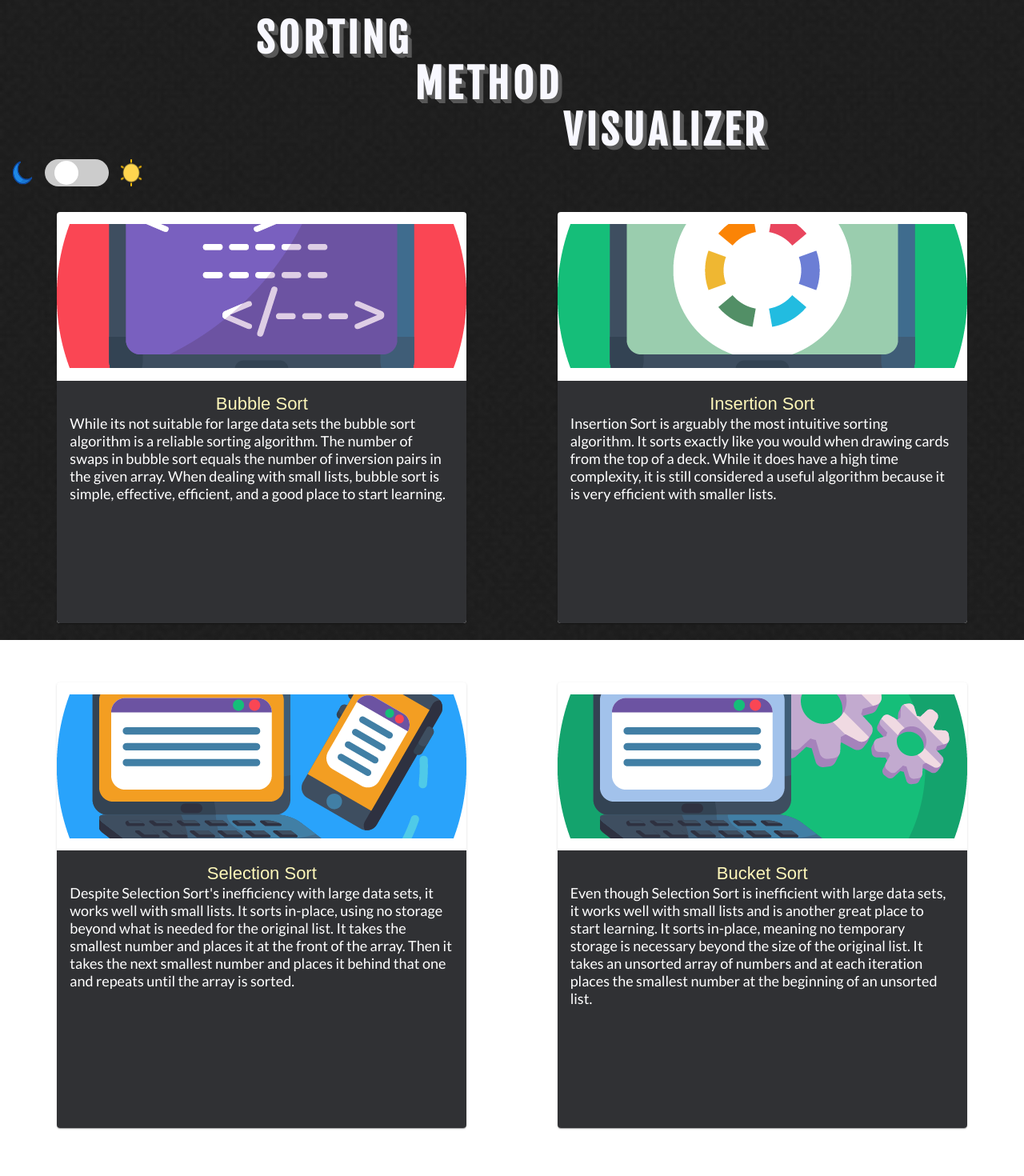
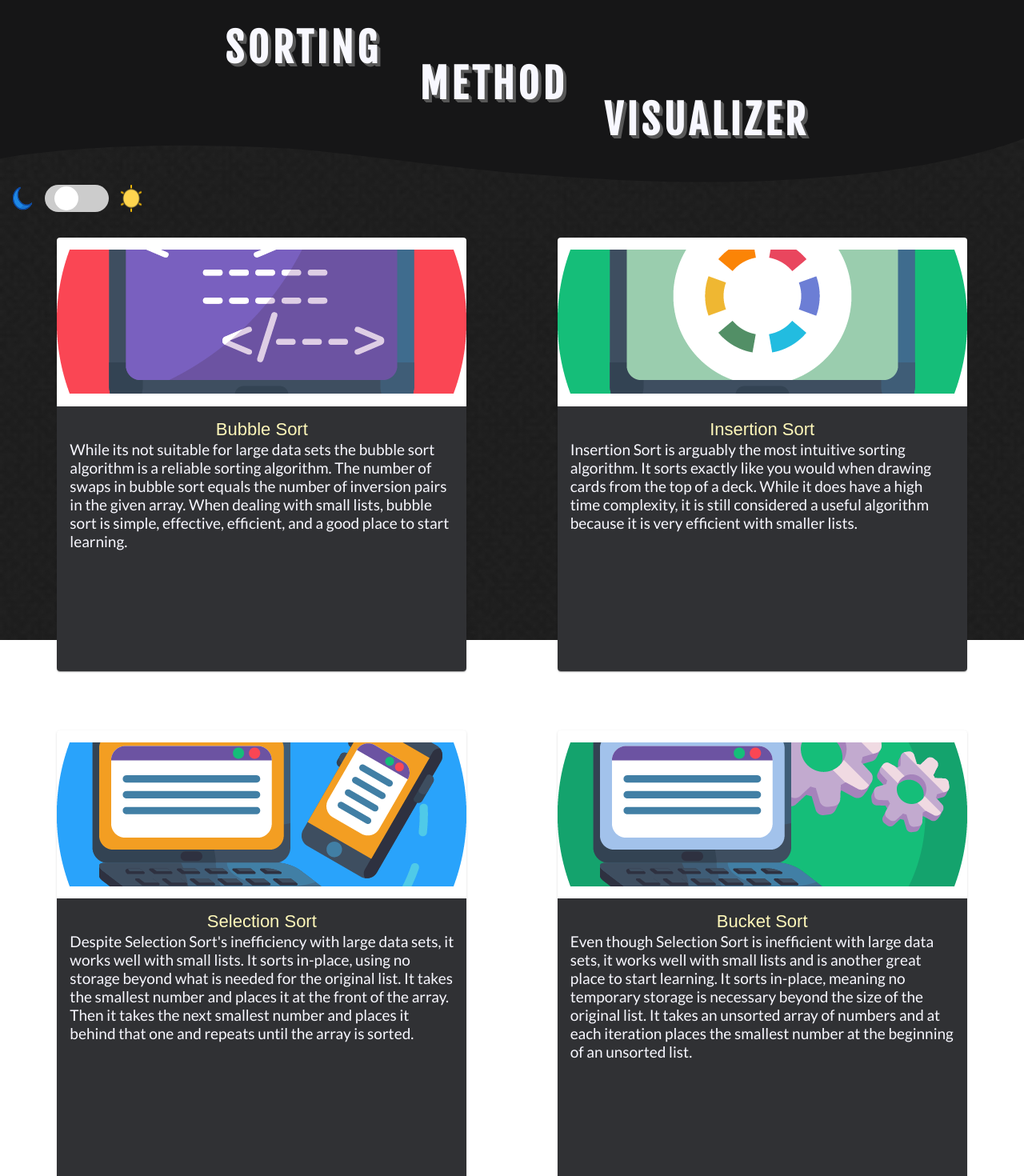
Before and after one commit to BrandonTaft/Data_Visualization, a Next.js app: page / in a window 1280 px wide. Shown: the top 1470 px of the page at 80% size. Built offline with nearby package versions, Linux system fonts and the light colour scheme.

Commit message:
completed light/dark modes

```diff
--- a/src/components/CardContent.js
+++ b/src/components/CardContent.js
@@ -5,7 +5,7 @@ export function BubbleCardContent() {
     return (
         <CardContent className='card-content'>
             <span className="content-header">Bubble Sort</span>
-            <p>While its not suitable for large data sets the bubble sort algorithm is a reliable sorting algorithm.
+            <p className="content-description">While its not suitable for large data sets the bubble sort algorithm is a reliable sorting algorithm.
                 The number of swaps in bubble sort equals the number of inversion pairs in the given array.
                 When dealing with small lists, bubble sort is simple, effective, efficient, and a good place to start learning.</p>
             <div className='complexity-container'>
@@ -22,7 +22,7 @@ export function InsertionCardContent() {
     return (
         <CardContent className='card-content'>
             <span className="content-header">Insertion Sort</span>
-            <p>Insertion Sort is arguably the most intuitive sorting algorithm. It sorts exactly like you would when drawing cards from the top of a deck.
+            <p className="content-description">Insertion Sort is arguably the most intuitive sorting algorithm. It sorts exactly like you would when drawing cards from the top of a deck.
                 While it does have a high time complexity, it is still considered a useful algorithm because it is very efficient with smaller lists.
             </p>
             <div className='complexity-container'>
@@ -39,7 +39,7 @@ export function SelectionCardContent() {
     return (
         <CardContent className='card-content'>
             <span className="content-header">Selection Sort</span>
-            <p> Despite Selection Sort's inefficiency with large data sets, it works well with small lists.
+            <p className="content-description"> Despite Selection Sort's inefficiency with large data sets, it works well with small lists.
                 It sorts in-place, using no storage beyond what is needed for the original list.
                 It takes the smallest number and places it at the front of the array.
                 Then it takes the next smallest number and places it behind that one and repeats until the array is sorted.</p>
@@ -57,7 +57,7 @@ export function QuickCardContent() {
     return (
         <CardContent className='card-content'>
             <span className="content-header">Quick Sort</span>
-            <p> Even though Selection Sort is inefficient with large data sets, it works well with small lists and is another great place to start learning.
+            <p className="content-description"> Even though Selection Sort is inefficient with large data sets, it works well with small lists and is another great place to start learning.
                 It sorts in-place, meaning no temporary storage is necessary beyond the size of the original list.
                 It takes an unsorted array of numbers and at each iteration places the smallest number at the beginning of an unsorted list.</p>
             <div className='complexity-container'>
@@ -74,7 +74,7 @@ export function BucketCardContent() {
     return (
         <CardContent className='card-content'>
             <span className="content-header">Bucket Sort</span>
-            <p> Even though Selection Sort is inefficient with large data sets, it works well with small lists and is another great place to start learning.
+            <p className="content-description"> Even though Selection Sort is inefficient with large data sets, it works well with small lists and is another great place to start learning.
                 It sorts in-place, meaning no temporary storage is necessary beyond the size of the original list.
                 It takes an unsorted array of numbers and at each iteration places the smallest number at the beginning of an unsorted list.</p>
             <div className='complexity-container'>
@@ -91,7 +91,7 @@ export function MergeCardContent() {
     return (
         <CardContent className='card-content'>
             <span className="content-header">Merge Sort</span>
-            <p> Even though Selection Sort is inefficient with large data sets, it works well with small lists and is another great place to start learning.
+            <p className="content-description"> Even though Selection Sort is inefficient with large data sets, it works well with small lists and is another great place to start learning.
                 It sorts in-place, meaning no temporary storage is necessary beyond the size of the original list.
                 It takes an unsorted array of numbers and at each iteration places the smallest number at the beginning of an unsorted list.</p>
             <div className='complexity-container'>
--- a/src/components/Header.js
+++ b/src/components/Header.js
@@ -2,7 +2,7 @@
 const Header = () => (
   <header className="header">
     <div className="header-container" id="header-container">
-      <h1 className="header-title">
+      <h1 className="header-title-1">
         <span className="header-span">Sorting</span>
       </h1>
       <h1 className="header-title-2">
@@ -11,7 +11,14 @@ const Header = () => (
       <h1 className="header-title-3">
         <span className="header-span-3">Visualizer</span>
       </h1>
-    </div>
+      </div>
+      <div className="svg-container">
+        <svg className="wave" preserveAspectRatio="xMinYMin meet" x="0px" y="0px" viewBox="0 0 1920 81.717" enable-background="new 0 0 1920 81.717">
+        <path
+                d="M1920,0c0,0-109.246,46.107-316.333,67.334C1343.5,94,1137.095,77.238,999.167,67.5C854,57.25,637.662,24.697,541.709,18.834C375.334,8.666,147,11,0,37.875V0H1920L1920,0z">
+            </path>
+        </svg>
+      </div>
   </header>
 );
 
--- a/src/components/Layout.js
+++ b/src/components/Layout.js
@@ -1,5 +1,6 @@
 import NavBar from "./NavBar";
 import Background from "./Background";
+import Footer from "./Footer";
 import { useRouter } from 'next/router';
 
 
@@ -10,8 +11,9 @@ function Layout({ children }) {
     return (
 
         <div className="layout" >
-            {path === '/' ? "" : <><NavBar path={path} /><Background /></>}
+            {path === '/' ? "" : <><Background /><NavBar path={path} /></>}
             {children}
+            <Footer />
         </div>
     )
 }
--- a/src/css/global.css
+++ b/src/css/global.css
@@ -19,9 +19,6 @@ body{
 
 .bgWrap.home-background{
     background-color: #222222;
-
-    /* background-color: #202124; */
-    /* background-color: #303134 */
 }
 
 h1,h2,h3 {
@@ -58,6 +55,7 @@ p{
     flex-grow: 1;
 }
 
+
 /*******************Layout******************/
 
 .layout{
@@ -73,8 +71,8 @@ p{
     display: flex;
     flex-direction: column;
     z-index: 0;
+}
 
-}
 
 /*******************Navbar******************/
 
@@ -112,7 +110,6 @@ p{
 }
 
 .css-6hp17o-MuiList-root-MuiMenu-list{
-
     color: white;
 }
 
@@ -138,23 +135,27 @@ p{
     margin: 5px;
 }
 
+
 /*******************Header********************/
+
 .header{
     display: flex;
-    justify-content: center;
+    flex-direction: column;
     pointer-events: none;
 }
 
 .header-container{
     display: flex;
     flex-direction: column;
-    width: 50%;
-    margin-top: 2%;
-    margin-bottom: 1%;
+    background-color: #161617;
+    padding-top: 3%;
+}
+
+.wave{
+    fill: #161617;
 }
 
 .header-container h1{
-    /* color: #fff8ba; */
     color: ghostwhite;
     text-transform: uppercase;
     font-size: 50px;
@@ -162,7 +163,7 @@ p{
     line-height: 45px;
     letter-spacing: 5px;
     position: relative;
-    text-shadow: 1px 1px #585858, 1px 1px #585858, 2px 2px #585858, 3px 3px #585858, 4px 4px #585858, 5px 5px #585858;
+    text-shadow: 2px 2px #585858, 2px 2px #585858, 3px 3px #585858, 4px 4px #585858;
     font-family: 'Fjalla One', sans-serif;
     /* transform:  rotate(-10deg);
     display: block;
@@ -171,33 +172,23 @@ p{
    */
 }
 
-#header-container.light-mode h1{
-    /* color: #fff8ba; */
-    color: black;
-    font-family: "Barlow";
-    font-weight: 800;
+.header-title-1{
+    /* left: 25%; */
+    margin-left: 22% !important;
 }
 
 .header-title-2{
-    left: 31%;
-    display: block;
-    margin: 2% 0 !important;
+    /* text-align: center;
+    right: 1%;
+    margin: 1% 0 !important; */
+    margin-left: 41% !important;
 }
 
 .header-title-3{
-    left: 60%;
-    display: block;
+    /* left: 60%; */
+    margin-left: 59% !important;
     width: fit-content;
 }
-
-/* .header-container span{
-    transform: skew(-10deg);
-    display: block;
-    text-shadow: #585858 1px 1px, #585858 2px 2px, #585858 3px 3px, #585858 4px 4px, #585858 5px 5px, #585858 6px 6px;
-    min-width: 10px;
-    min-height: 10px;
-} */
-
 
 .header-title:nth-child(1){
     color: --#585858;
@@ -239,6 +230,7 @@ p{
 
 #card.light-mode{
     background-color: #000;
+    box-shadow: 5px 2px 3px 1px rgb(0 0 0 / 20%), 2px 1px 1px 2px rgb(0 0 0 / 14%), 1px 1px 3px 3px rgb(0 0 0 / 18%);
 }
 
 .card:hover{
@@ -266,7 +258,6 @@ p{
     background: transparent;
 }
 
-
 .css-46bh2p-MuiCardContent-root {
     padding: 5px 10px 15px 10px;
     height: 100%;
@@ -289,26 +280,43 @@ p{
     display: flex;
     flex-direction: column;
     flex-grow: 1;
+    color: #fff8ba;
+}
+
+.card-content.light-mode{
+    background-color: #fff;
+    color: #000;
+}
+
+.card-content.light-mode span{
+    text-decoration: underline;
+    font-weight: 900;
 }
 
 .content-header{
     font-size: 22px;
-    color: #fff8ba;
+    color: inherit;
     margin: 0 auto;
 }
 
-.card-content p{
+.content-description{
     font-family: 'Lato';
-    font-size: 18px;
+    font-size: 19px;
     margin-bottom: 15px;
     text-align: left;
+    color: ghostwhite;
+}
+
+.content-description.light-mode{
+    color: #000;
+    font-weight: 700;
 }
 
 .complexity-container{
     margin-top: auto;
     font-size: 20px;
     line-height: 1.5em;
-    color: #fff8ba;
+    color: inherit;
     text-align: left;
 }
 
@@ -319,6 +327,7 @@ p{
     margin: 0 1em 0 1em;
     justify-content: space-evenly;
 }
+
 
 /*******************Explanation**********************/
 
@@ -422,19 +431,18 @@ p{
     color: red;
 }
 
+
 /*********************Method********************/
 
 .method{
-
     margin-top: auto;
     margin-bottom: auto;
-
 }
 
 pre{
-
     font-family: monospace !important;
 }
+
 
 /*******************Bottom Container**********************/
 
@@ -443,6 +451,7 @@ pre{
     flex-grow: 1;
     margin-top: 1%;
 }
+
 
 /*******************Side-Display**********************/
 
@@ -509,6 +518,7 @@ pre{
     flex-grow: 0;
 }
 
+
 /*******************Button Box**********************/
 
 .button-box{
@@ -566,6 +576,7 @@ pre{
     padding: 0 5px 0 5px;
     margin: 9px 0 9px 0;
 }
+
 
 /*******************SLIDER******************/
 
@@ -635,6 +646,7 @@ pre{
     border-radius: 50%;
 }
 
+
 /*********************Switch********************/
 
 .switch-container{
@@ -697,6 +709,7 @@ pre{
     -ms-transform: translateX(26px);
     transform: translateX(26px);
 }
+
 
 /*********************Tubes********************/
 
@@ -789,7 +802,6 @@ pre{
     font-style: normal;
 }
 
-
 .cap::after{
     content: "";
     position: absolute;
@@ -869,7 +881,7 @@ pre{
             rgb(0 0 0 / .25),
             transparent 50% 70%,
             rgb(0 0 0 / .25));
-  animation: fill-before 1s linear forwards
+    animation: fill-before 1s linear forwards;
 }
 
 .fill::after{
@@ -1024,8 +1036,6 @@ pre{
     top: 4px;
 }
 
-
-
 .current{
     --fill-color: blue;
     top: 8%;
@@ -1044,6 +1054,7 @@ pre{
     font-size: 20px;
     color: ghostwhite;
     background-color: #00000094;
+    background-color: #161617;
     align-items: center;
     padding: 0 2%;
     margin-top: 5%;
@@ -1071,7 +1082,6 @@ pre{
 .footer h3{
     text-align: center;
     color: #fff8ba;
-
     margin-bottom: 0;
 }
 
```
Also changed, not shown: pages/index.js (+14 -8 lines), next.config.js (line endings or trailing spaces), 1 other file (tests, documents, lock files or other folders). Lines whose indentation alone changed are shown as unchanged.
